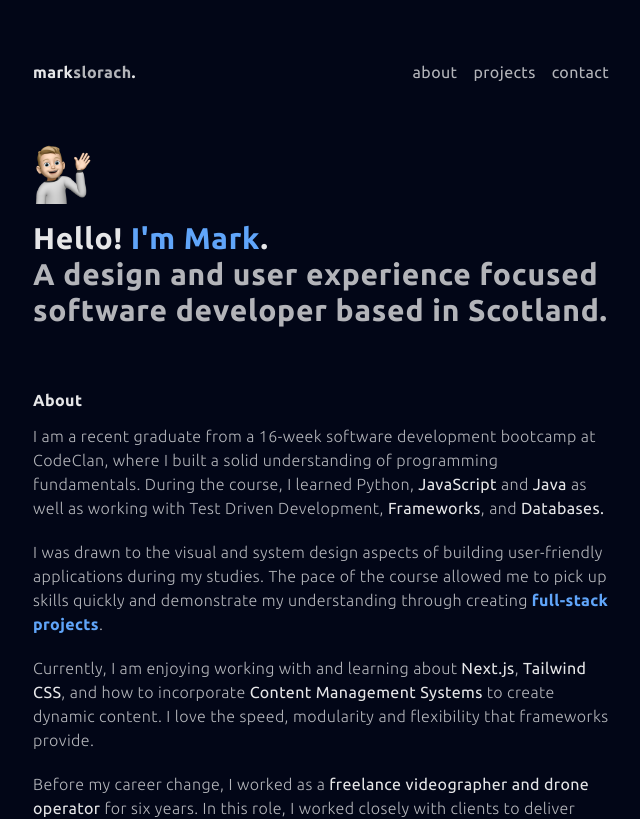
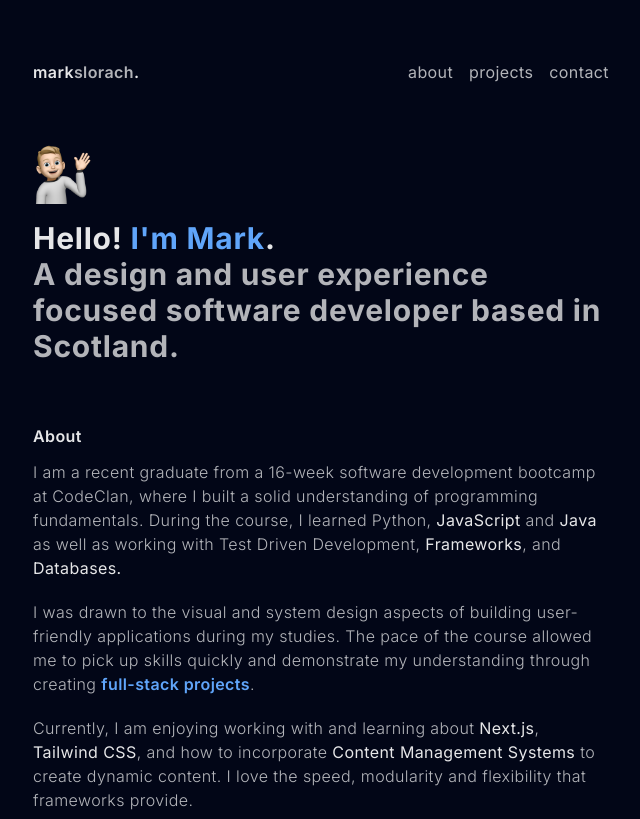
Before and after one commit to markslorach/markslorach.com, a Next.js app: page /about in a window 1280 px wide. Shown: the top 819 px of the page, without its empty margins (319-959 px from the left). Built offline with nearby package versions, Linux system fonts and the light colour scheme.

Commit message:
inter font

```diff
--- a/app/layout.jsx
+++ b/app/layout.jsx
@@ -1,15 +1,14 @@
 import { Inter, Ubuntu } from "next/font/google";
-import { GeistSans } from 'geist/font/sans';
 import "./globals.css";
 
 // Components
 import NavBar from "./(site)/components/NavBar";
 import Footer from "./(site)/components/Footer";
 
-// const inter = Inter({
-//   subsets: ["latin"],
-//   // weight: ["300", "400", "500", "700"],
-// });
+const inter = Inter({
+  subsets: ["latin"],
+  // weight: ["300", "400", "500", "700"],
+});
 
 const ubuntu = Ubuntu({
   subsets: ["latin"],
@@ -24,7 +23,7 @@ export const metadata = {
 
 export default function RootLayout({ children }) {
   return (
-    <html  lang="en" className={ubuntu.className}>
+    <html  lang="en" className={inter.className}>
       <body>
         <main>
           <NavBar />
```
